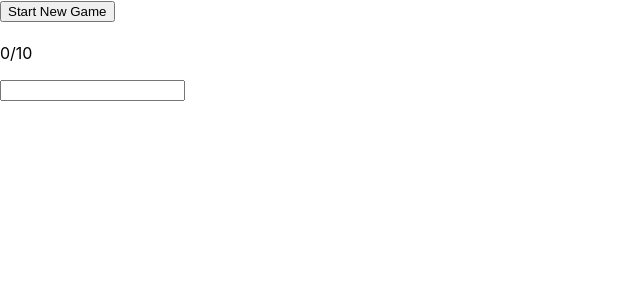
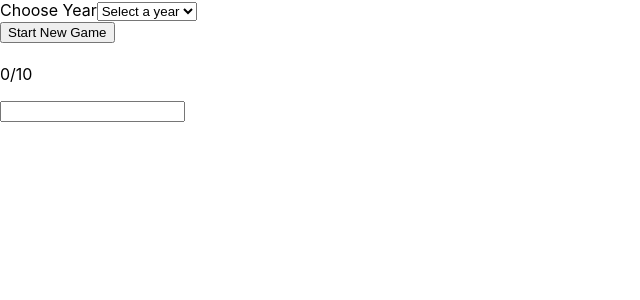
Before and after one commit to Teffisk/react-hangman, a React (Create React App) app: page / in a window 1280 px wide. Shown: the top 300 px of the page, without its empty margins (0-640 px from the left). Built offline with nearby package versions, Linux system fonts and the light colour scheme.

Commit message:
added movie functionality

```diff
--- a/src/App.tsx
+++ b/src/App.tsx
@@ -4,25 +4,20 @@ import StartButton from "./Components/StartButton";
 import Gameboard from "./Components/Gameboard";
 import UserInput from "./Components/UserInput";
 import WrongGuesses from "./Components/WrongGuesses";
+import ChooseGame from "./Components/ChooseGame";
 
-interface Props {
-  puzzle?: string;
-  puzzles?: string[];
-  gameboard?: string[];
-  wrongGuesses?: string[];
-  gameStatus?: string;
-  handleStartGame?: () => void;
-  handleSubmitLetter?: () => void;
-}
+interface Props {}
 
 interface State {
   puzzle: string;
+  puzzles: string[];
   gameboard: string[];
   currentGuess: string;
   wrongGuesses: string[];
   correct: string;
   maxTries: number;
   status: string;
+  year?: number;
 }
 
 class App extends Component<Props, State> {
@@ -30,6 +25,7 @@ class App extends Component<Props, State> {
     super(props);
     this.state = {
       puzzle: "",
+      puzzles: [""],
       gameboard: [""],
       currentGuess: "",
       wrongGuesses: [],
@@ -38,15 +34,63 @@ class App extends Component<Props, State> {
       status: ""
     };
     this.handleSubmitLetter = this.handleSubmitLetter.bind(this);
+    this.handleYearChange = this.handleYearChange.bind(this);
   }
-  puzzles = ["Hello World", "Create React App", "Superset of Javascript"];
+
+  years = [
+    2000,
+    2001,
+    2002,
+    2003,
+    2004,
+    2005,
+    2006,
+    2007,
+    2008,
+    2009,
+    2010,
+    2011,
+    2012,
+    2013,
+    2014,
+    2015,
+    2016,
+    2017,
+    2018
+  ];
+
+  handleYearChange = e => {
+    e.preventDefault();
+    // set the state to the selected year
+
+    const Url = `https://api.themoviedb.org/3/discover/movie?primary_release_year=${
+      e.target.value
+    }&sort_by=popularity.desc&api_key=1e85780dea920f95468cb80f57fbdc48&language=en`;
+    console.log(Url);
+    // fetch the top movies of that year, filter to titles of top ten
+    fetch(Url)
+      .then(res => res.json())
+      .then(data => this.setState({ puzzles: this.getTopTenMovies(data) }));
+  };
+
+  getTopTenMovies = (data: any) => {
+    console.log(data.results);
+    let movies = data.results.filter(movie => {
+      return (movie.original_language = "en");
+    });
+    movies = movies.map((movie: any) => {
+      return movie.title;
+    });
+    return movies.slice(0, 10);
+  };
 
   handleStartGame = () => {
-    let puzzle: string = this.puzzles[
-      Math.floor(Math.random() * this.puzzles.length)
+    console.log(this.state.puzzles);
+    let puzzle: string = this.state.puzzles[
+      Math.floor(Math.random() * this.state.puzzles.length)
     ].toUpperCase();
     let gameboard: string[] = puzzle.split("").map(elem => {
-      if (elem != " ") {
+      if (elem !== " " && elem !== "-" && elem !== ":") {
         return "_";
       } else return elem;
     });
@@ -55,7 +99,6 @@ class App extends Component<Props, State> {
       gameboard: gameboard,
       wrongGuesses: [],
       correct: "",
-      maxTries: 10,
       status: "in progress"
     });
   };
@@ -72,8 +115,7 @@ class App extends Component<Props, State> {
       let correct;
       for (let i = 0; i < state.gameboard.length; i++) {
         if (puzzle.indexOf(state.currentGuess) > -1) {
-          if (puzzle[i] == state.currentGuess) {
-            console.log("Correct!", state.currentGuess);
+          if (puzzle[i] === state.currentGuess) {
             correct = `${state.currentGuess} was right!`;
             gameboard[i] = state.currentGuess;
             this.checkWin();
@@ -84,7 +126,6 @@ class App extends Component<Props, State> {
         ) {
           wrongGuesses.push(state.currentGuess);
           correct = `${state.currentGuess} was wrong!`;
-          console.log("Incorrect!", state.currentGuess);
           this.checkWin();
         }
       }
@@ -109,6 +150,7 @@ class App extends Component<Props, State> {
   render() {
     return (
       <div>
+        <ChooseGame years={this.years} handleChange={this.handleYearChange} />
         <StartButton handleOnClick={this.handleStartGame} />
         <Gameboard
           puzzleAnswer={this.state.puzzle}
--- /dev/null
+++ b/src/Components/ChooseGame.tsx
@@ -0,0 +1,30 @@
+import React, { Component } from "react";
+
+interface Props {
+  years: number[];
+  handleChange: (e: any) => any;
+}
+
+interface State {}
+
+class ChooseGame extends Component<Props, State> {
+  render() {
+    const yearOptions = this.props.years.map(year => {
+      return <option value={year}>{year}</option>;
+    });
+
+    return (
+      <form onChange={this.props.handleChange}>
+        <label>Choose Year</label>
+        <select name="year">
+          <option selected={true} disabled={true}>
+            Select a year
+          </option>
+          {yearOptions}
+        </select>
+      </form>
+    );
+  }
+}
+
+export default ChooseGame;
--- a/src/Interfaces/Game.interface.ts
+++ /dev/null
@@ -1,6 +0,0 @@
-export default interface Game {
-  puzzle?: string;
-  gameboard?: string[];
-  wrongGuesses?: string[];
-  gameStatus?: string;
-}
```
